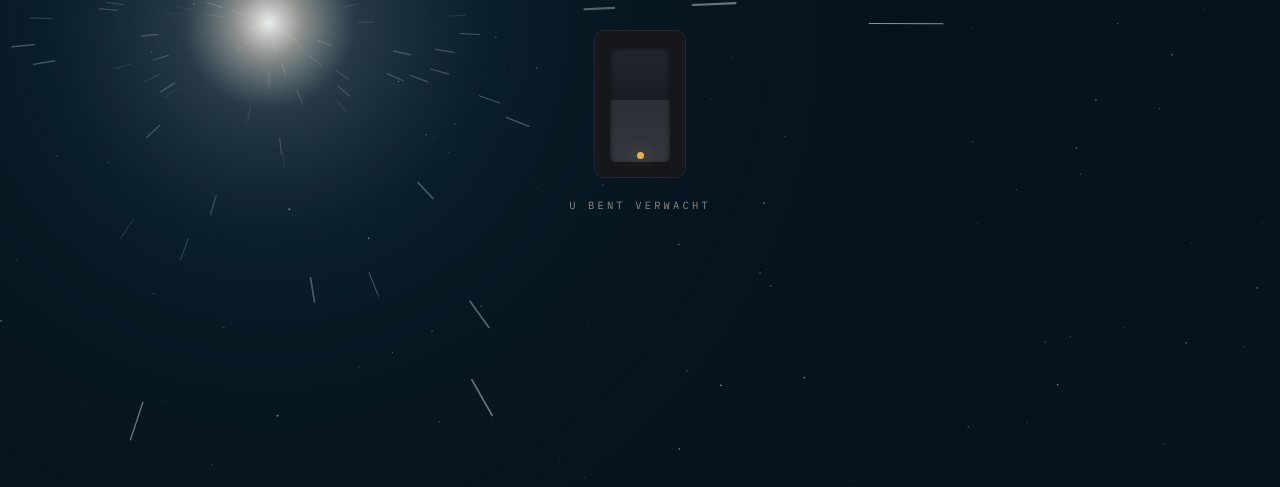
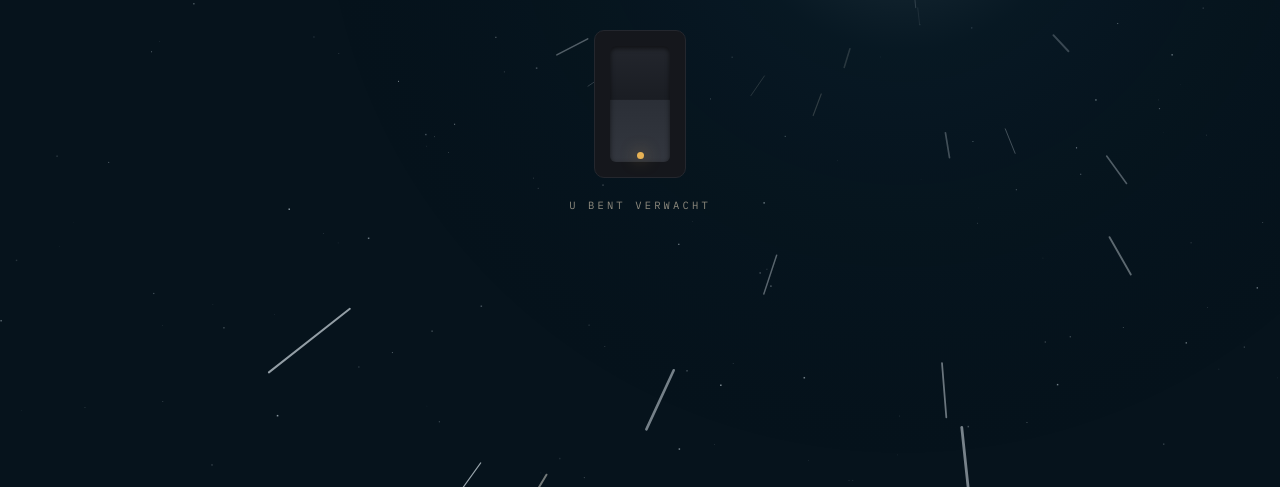
Before and after one commit to Siegobert/siegobert.com, a plain HTML site: page index.html in a window 1280 px wide. Shown: the part 313-800 px from the top of the page. Drawn offline with Linux system fonts and the light colour scheme.

Commit message:
Verzacht de ster en laat hem door het beeld schuiven
De lichtflits is een stuk minder fel en reist in ruim vier minuten van
links midden naar rechtsboven, en even langzaam terug. De strepen
volgen hem mee.

Co-Authored-By: Claude Opus 5 <noreply@anthropic.com>
Claude-Session: https://claude.ai/code/session_016FKJPLvc3jtQoyYfXFgMS6

```diff
--- a/index.html
+++ b/index.html
@@ -258,10 +258,23 @@ var SEIZOEN = (function(){
     cv.width = b * dpr; cv.height = h * dpr;
     cv.style.width = b + "px"; cv.style.height = h + "px";
     ctx.setTransform(dpr, 0, 0, dpr, 0, 0);
-    vx = b * (b < 760 ? 0.30 : 0.21);
-    vy = h * 0.42;
+    plaats();
+    vul();
+  }
+
+  /* de ster schuift in ruim vier minuten van links midden naar rechtsboven,
+     en even langzaam weer terug */
+  var REIS = 260000;
+  function plaats(){
+    var k = 0.5;
+    if (!stil){
+      var f = (Date.now() % REIS) / REIS;        // 0 .. 1
+      k = f < 0.5 ? f * 2 : (1 - f) * 2;          // heen en weer
+      k = k * k * (3 - 2 * k);                    // zacht aan het begin en eind
+    }
+    vx = b * (0.15 + k * 0.70);
+    vy = h * (0.52 - k * 0.36);
     maxR = Math.hypot(Math.max(vx, b - vx), Math.max(vy, h - vy)) * 1.08;
-    vul();
   }
 
   function nieuweStreep(begin){
@@ -288,12 +301,13 @@ var SEIZOEN = (function(){
   function teken(){
     ctx.clearRect(0, 0, b, h);
 
-    /* de flits */
-    var g = ctx.createRadialGradient(vx, vy, 0, vx, vy, Math.max(b, h) * 0.52);
-    g.addColorStop(0,    "rgba(255,255,255,.92)");
-    g.addColorStop(0.05, "rgba(255,248,235,.55)");
-    g.addColorStop(0.13, "rgba(173,214,235,.20)");
-    g.addColorStop(0.34, "rgba(32,92,126,.14)");
+    /* de ster, zacht */
+    plaats();
+    var g = ctx.createRadialGradient(vx, vy, 0, vx, vy, Math.max(b, h) * 0.46);
+    g.addColorStop(0,    "rgba(255,255,255,.46)");
+    g.addColorStop(0.03, "rgba(255,250,240,.26)");
+    g.addColorStop(0.11, "rgba(173,214,235,.12)");
+    g.addColorStop(0.30, "rgba(32,92,126,.08)");
     g.addColorStop(1,    "rgba(6,19,28,0)");
     ctx.fillStyle = g;
     ctx.fillRect(0, 0, b, h);
@@ -317,7 +331,7 @@ var SEIZOEN = (function(){
           x1 = vx + cx * Math.max(0, p.r - lengte), y1 = vy + cy * Math.max(0, p.r - lengte),
           x2 = vx + cx * p.r,                        y2 = vy + cy * p.r;
 
-      ctx.globalAlpha = Math.min(0.95, 0.10 + f * 0.85) * (p.kleur ? 0.75 : 1);
+      ctx.globalAlpha = Math.min(0.88, 0.06 + f * 0.82) * (p.kleur ? 0.75 : 1);
       ctx.strokeStyle = p.kleur ? kleur : "#EAF4FA";
       ctx.lineWidth = p.dik * (0.5 + f);
       ctx.beginPath(); ctx.moveTo(x1, y1); ctx.lineTo(x2, y2); ctx.stroke();
```
